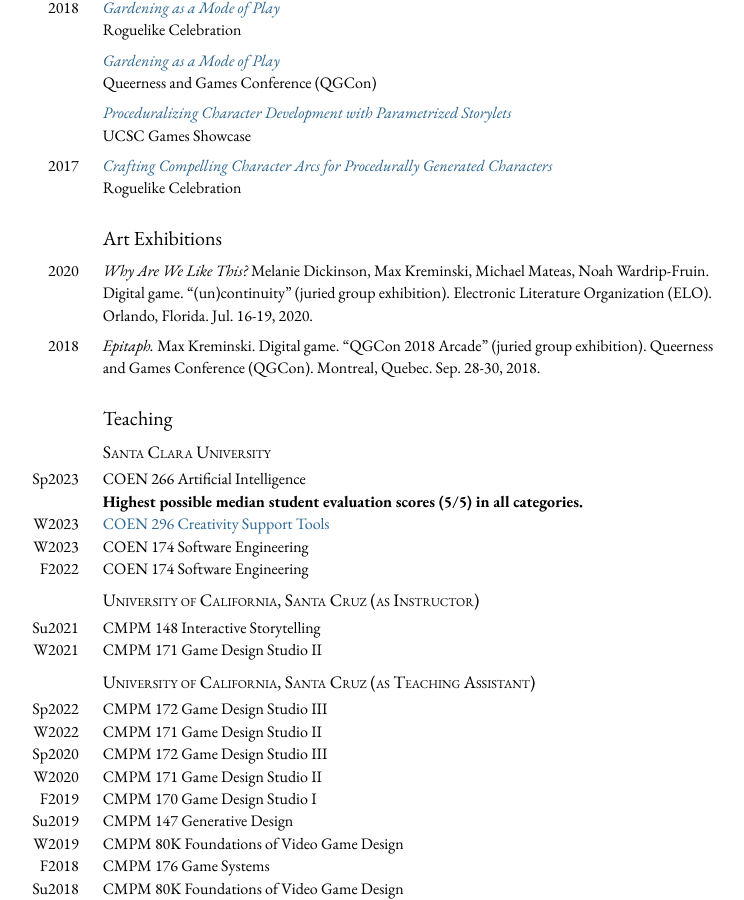
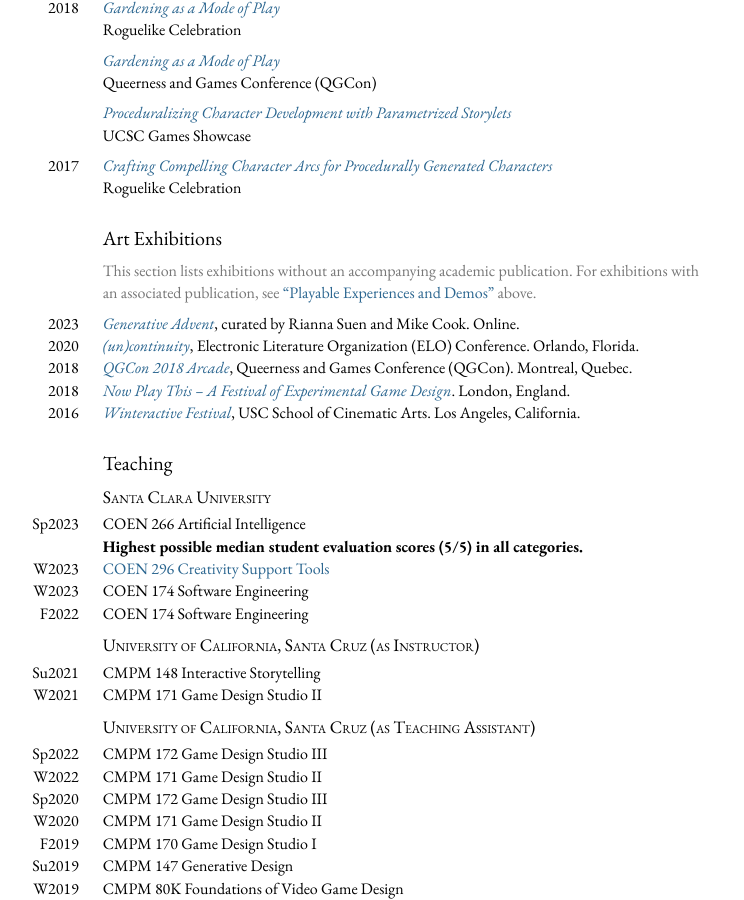
Before and after one commit to mkremins/mkremins.github.io, a Jekyll site: the page built from cv/index.html, in a window 1280 px wide and 900 px high, scrolled down 7641 px. Shown: the whole window, without its empty margins (280-1024 px from the left). Built offline with Jekyll 4.4.1, drawn with Linux system fonts in a browser that asks for light colours.

Commit message:
Refactor 'Arts Exhibitions' section of CV
+ Add Generative Advent exhibition
+ Uncomment some older exhibitions
+ Concisify formatting of exhibition entries
+ Add a link to each exhibition
+ Add a note clarifying difference between PD pubs and exhibitions

```diff
--- a/cv/index.html
+++ b/cv/index.html
@@ -178,19 +178,19 @@ layout: null
     </section>
     <section id="publications">
       <h2>Publications</h2>
-      <h3>Book Chapters</h3>
+      <h3 id="publications-b">Book Chapters</h3>
       {%- include cvpubs.html pubtype="chapter" pubprefix="B" -%}
-      <h3>Journal Articles</h3>
+      <h3 id="publications-j">Journal Articles</h3>
       {%- include cvpubs.html pubtype="journal" pubprefix="J" -%}
-      <h3>Conference Papers</h3>
+      <h3 id="publications-c">Conference Papers</h3>
       {%- include cvpubs.html pubtype="full" pubprefix="C" -%}
-      <h3>Workshop Papers</h3>
+      <h3 id="publications-w">Workshop Papers</h3>
       {%- include cvpubs.html pubtype="workshop" pubprefix="W" -%}
-      <h3>Playable Experiences and Demos</h3>
+      <h3 id="publications-pd">Playable Experiences and Demos</h3>
       {%- include cvpubs.html pubtype="pe_or_demo" pubprefix="PD" -%}
-      <h3>Doctoral Consortia</h3>
+      <h3 id="publications-dc">Doctoral Consortia</h3>
       {%- include cvpubs.html pubtype="doctoral_consortium" pubprefix="DC" -%}
-      <h3>Theses and Dissertations</h3>
+      <h3 id="publications-td">Theses and Dissertations</h3>
       {%- include cvpubs.html pubtype="thesis" pubprefix="TD" -%}
     </section>
     <section id="grants">
@@ -245,22 +245,29 @@ layout: null
     </section>
     <section id="exhibitions">
       <h2>Art Exhibitions</h2>
-      <div class="dated-entry">
-        <div class="dated-date">2020</div>
-        <div class="dated-content">
-          <em>Why Are We Like This?</em> Melanie Dickinson, Max Kreminski, Michael Mateas, Noah Wardrip-Fruin. Digital game. “(un)continuity” (juried group exhibition). Electronic Literature Organization (ELO). Orlando, Florida. Jul. 16-19, 2020.
+      <div class="section-note" style="color: #777; margin-left: var(--left-column-width); margin-bottom: 0.5rem;">This section lists exhibitions without an accompanying academic publication. For exhibitions with an associated publication, see <a href="#publications-pd">“Playable Experiences and Demos”</a> above.</div>
+      <div class="oneline-entries">
+        <div class="dated-entry">
+          <div class="dated-date">2023</div>
+          <div class="dated-content"><a href="https://generativeadvent.itch.io/generative-advent-2023"><em>Generative Advent</em></a>, curated by Rianna Suen and Mike Cook. Online.</div>
+        </div>
+        <div class="dated-entry">
+          <div class="dated-date">2020</div>
+          <div class="dated-content"><a href="https://projects.cah.ucf.edu/mediaartsexhibits/uncontinuity/"><em>(un)continuity</em></a>, Electronic Literature Organization (ELO) Conference. Orlando, Florida.</div>
+        </div>
+        <div class="dated-entry">
+          <div class="dated-date">2018</div>
+          <div class="dated-content"><a href="https://qgcon.com/qgcon-2018/arcade/"><em>QGCon 2018 Arcade</em></a>, Queerness and Games Conference (QGCon). Montreal, Quebec.</div>
+        </div>
+        <div class="dated-entry">
+          <div class="dated-date">2018</div>
+          <div class="dated-content"><a href="https://emreed.net/ManifestoSelections"><em>Now Play This – A Festival of Experimental Game Design</em></a>. London, England.</div>
+        </div>
+        <div class="dated-entry">
+          <div class="dated-date">2016</div>
+          <div class="dated-content"><em><a href="https://cinema.usc.edu/news/article.cfm?id=16597">Winteractive Festival</a></em>, USC School of Cinematic Arts. Los Angeles, California.</div>
         </div>
       </div>
-      <div class="dated-entry">
-        <div class="dated-date">2018</div>
-        <div class="dated-content">
-          <em>Epitaph.</em> Max Kreminski. Digital game. “QGCon 2018 Arcade” (juried group exhibition). Queerness and Games Conference (QGCon). Montreal, Quebec. Sep. 28-30, 2018.
-        </div>
-      </div>
-      <!--
-      <p><em>tiny manifesto.</em> Max Kreminski. Written manifesto. ”Manifesto Jam Selections” (invited group exhibition). Now Play This - A Festival of Experimental Game Design. London, England. Apr. 6-8, 2018.</p>
-      <p><em>Epitaph.</em> Max Kreminski. Digital game. ”The Winteractive Festival” (juried group exhibition). University of Southern California. Los Angeles, California. Dec. 7, 2016.</p>
-      -->
     </section>
     <section id="teaching">
       <h2>Teaching</h2>
```
